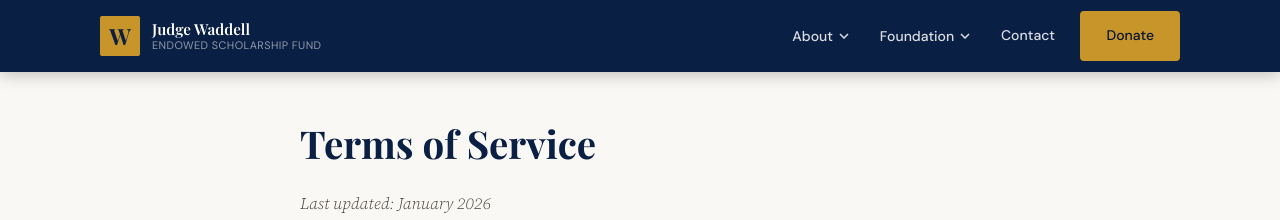
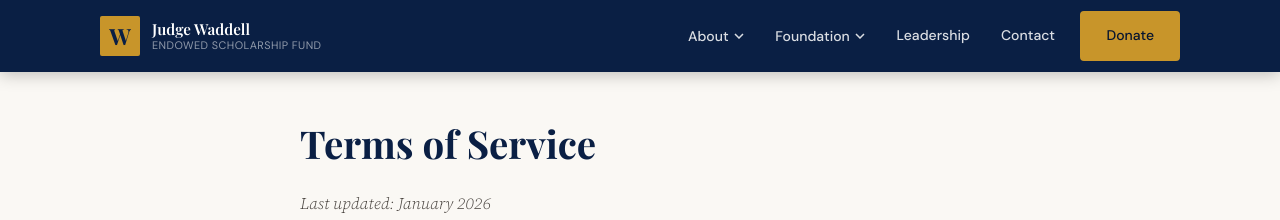
Before and after one commit to alwad/judgewaddellv3, a Jekyll site: the page built from pages/terms.html, in a window 1280 px wide. Shown: the top 220 px of the page. Built offline with Jekyll 4.4.1, drawn with Linux system fonts in a browser that asks for light colours; some web fonts are replaced.

Commit message:
Update header.html

```diff
--- a/_includes/header.html
+++ b/_includes/header.html
@@ -32,7 +32,8 @@
               <li><a href="{{ '/books/' | relative_url }}" class="site-nav__dropdown-link">Book Orders</a></li>
             </ul>
           </li>
-          <li class="site-nav__item"><a href="{{ '/contact/' | relative_url }}" class="site-nav__link">Contact</a></li>
+          <li class="site-nav__item"><a href="{{ '/contact/' | relative_url }}" class="site-nav__link">Leadership</a></li>
+          <li class="site-nav__item"><a href="{{ '/contact-us/' | relative_url }}" class="site-nav__link">Contact</a></li>
           <li class="site-nav__item site-nav__item--cta"><a href="{{ '/donate/' | relative_url }}" class="btn btn--gold">Donate</a></li>
         </ul>
       </nav>
```
